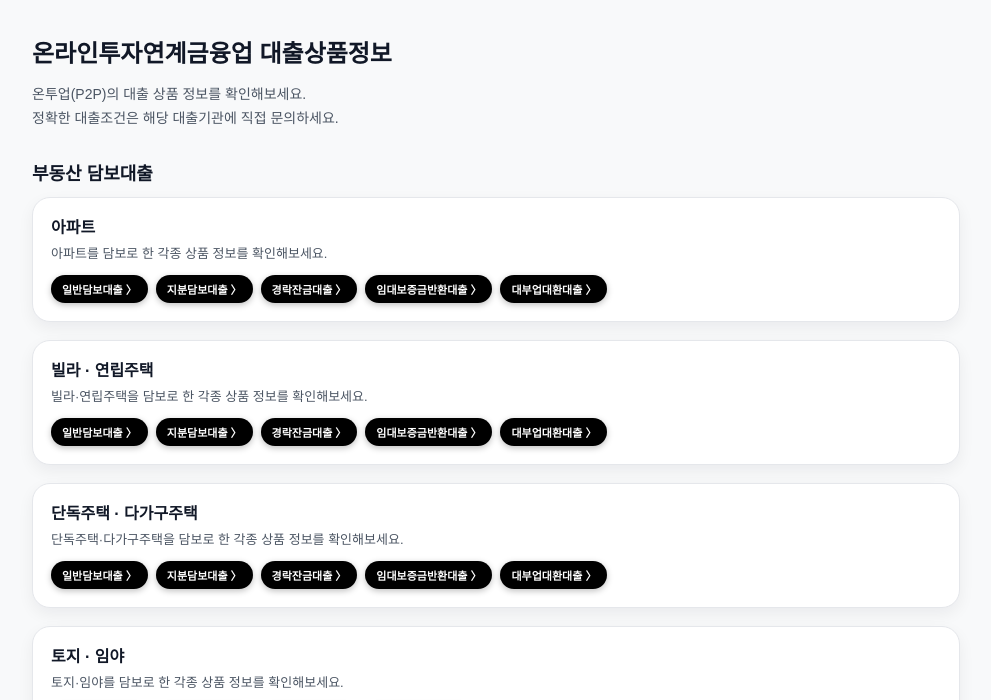
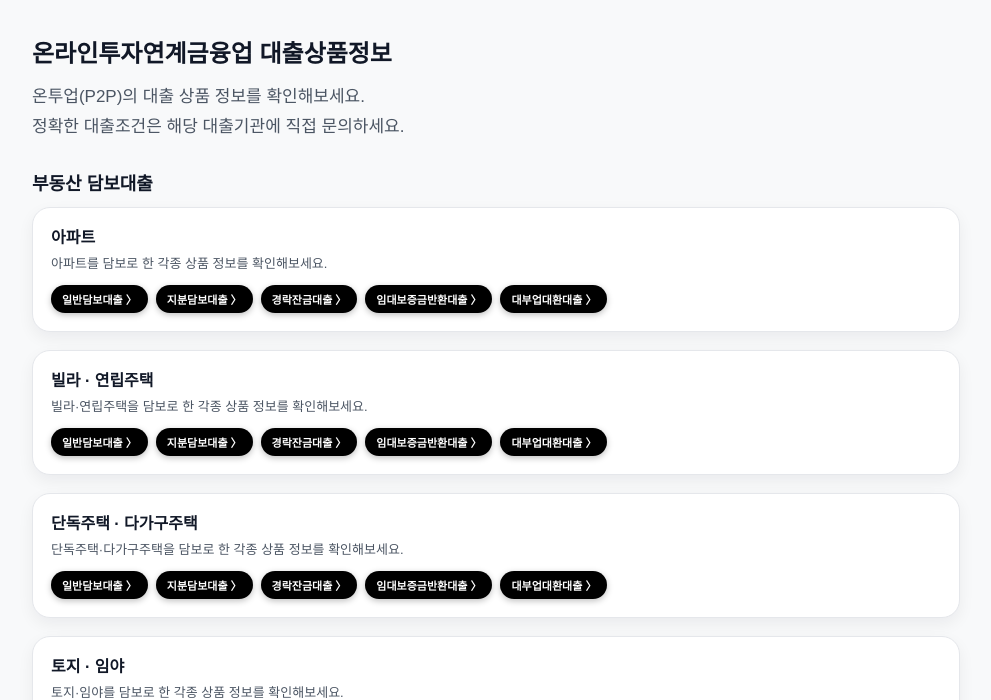
Before and after one commit to huchudb/huchudb.github.io, a plain HTML site: page beta/products/index.html in a window 1280 px wide. Shown: the part 86-786 px from the top of the page, without its empty margins (144-1135 px from the left). Drawn offline with Linux system fonts and the light colour scheme.

Commit message:
Update styles.css

```diff
--- a/assets/styles.css
+++ b/assets/styles.css
@@ -1092,14 +1092,14 @@ body.beta-body button{
 .products-hero__desc{
   margin:0;
   line-height:1.6;
-  font-size:14px;
+  font-size:17px;
   color:#4b5563;
 }
 
 /* '정확한 한도 등...' – 위 문장과 같은 크기, 거의 붙어 보이게 */
 .products-hero__note{
   margin:2px 0 32px;   /* 위는 살짝만 띄우고, 아래는 여유 있게 */
-  font-size:14px;      /* 위 문장과 동일 크기 */
+  font-size:17px;      /* 위 문장과 동일 크기 */
   color:#4b5563;
 }
 
```
